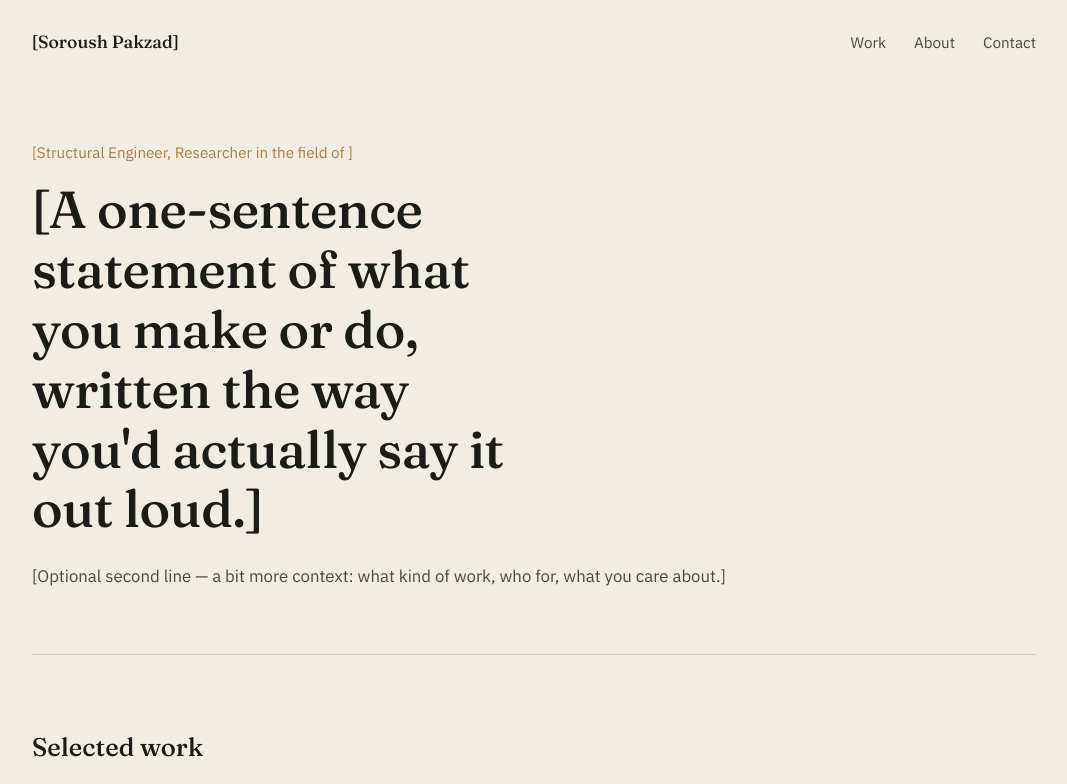
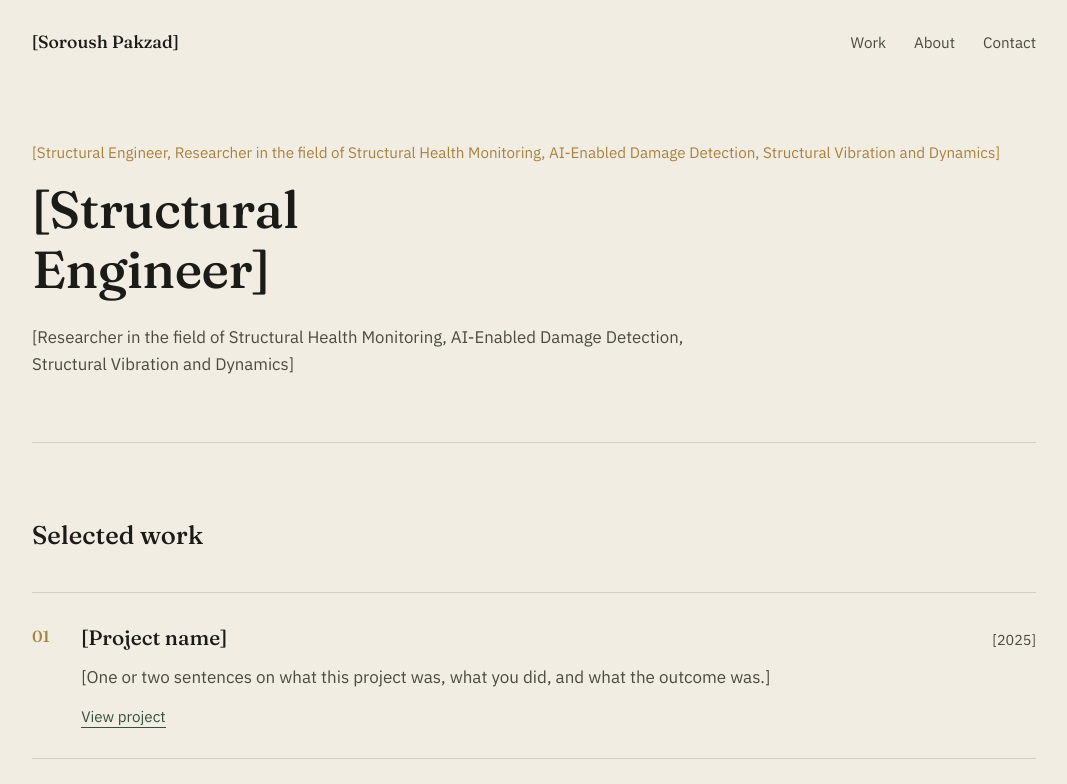
Before and after one commit to soroushpakzad/soroushpakzad.github.io, a plain HTML site: page index.html in a window 1280 px wide. Shown: the top 784 px of the page, without its empty margins (106-1173 px from the left). Drawn offline with Linux system fonts and the light colour scheme.

Commit message:
Update hero section with detailed professional description

```diff
--- a/index.html
+++ b/index.html
@@ -26,12 +26,12 @@
 <main id="top">
 
   <section class="hero">
-    <p class="hero-kicker">[Structural Engineer, Researcher in the field of ]</p>
+    <p class="hero-kicker">[Structural Engineer, Researcher in the field of Structural Health Monitoring, AI-Enabled Damage Detection, Structural Vibration and Dynamics]</p>
     <h1 class="hero-headline">
-      [A one-sentence statement of what you make or do, written the way you'd actually say it out loud.]
+      [Structural Engineer]
     </h1>
     <p class="hero-sub">
-      [Optional second line — a bit more context: what kind of work, who for, what you care about.]
+      [Researcher in the field of Structural Health Monitoring, AI-Enabled Damage Detection, Structural Vibration and Dynamics]
     </p>
   </section>
 
```
